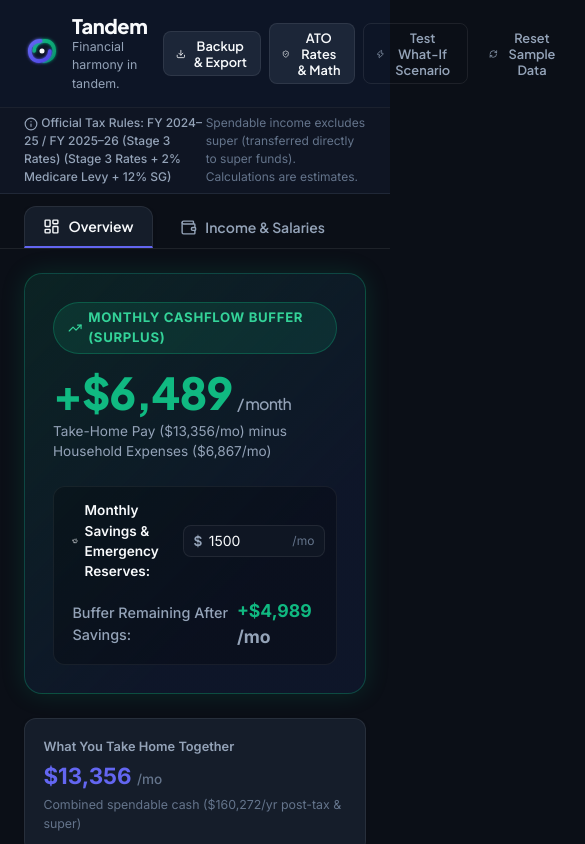
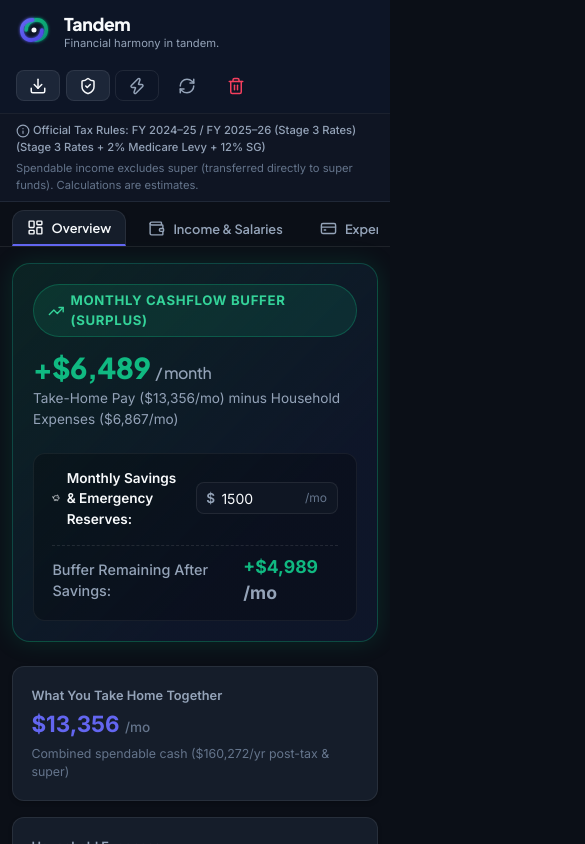
Before and after one commit to ibram-saleeb/household-clarity, a React (Vite) app: page / in a window 390 px wide. Shown: the top 844 px of the page, 585 px wide, since content can reach past the window. Built offline with nearby package versions, Linux system fonts and the light colour scheme.

Commit message:
fix: optimize mobile header layout, icon toolbar and tax banner responsiveness

```diff
--- a/src/components/Header.jsx
+++ b/src/components/Header.jsx
@@ -29,7 +29,7 @@
             title="Backup, export, or restore your household data snapshot"
           >
             <Download className="icon-sm" />
-            <span>Backup & Export</span>
+            <span className="btn-label-desktop">Backup & Export</span>
           </button>
 
           <button
@@ -38,7 +38,7 @@
             title="View ATO tax rates, superannuation rules and math assumptions"
           >
             <ShieldCheck className="icon-sm" />
-            <span>ATO Rates & Math</span>
+            <span className="btn-label-desktop">ATO Rates & Math</span>
           </button>
 
           <button
@@ -47,7 +47,7 @@
             title="Toggle Live What-If Scenario Mode"
           >
             <Zap className="icon-sm" />
-            <span>{scenarioMode ? 'What-If Mode ACTIVE' : 'Test What-If Scenario'}</span>
+            <span className="btn-label-desktop">{scenarioMode ? 'What-If Active' : 'Test What-If'}</span>
           </button>
 
           <button
@@ -56,7 +56,7 @@
             title="Reset inputs to realistic dual-income sample data"
           >
             <RefreshCw className="icon-sm" />
-            <span>Reset Sample Data</span>
+            <span className="btn-label-desktop">Reset</span>
           </button>
 
           <button
--- a/src/index.css
+++ b/src/index.css
@@ -856,3 +856,77 @@
 .inline-icon { vertical-align: middle; }
 .text-right { text-align: right; }
 .font-weight-bold { font-weight: 700; }
+
+/* Responsive Media Queries for Mobile & Tablet */
+@media (max-width: 768px) {
+  .header-container {
+    padding: 0.75rem 1rem;
+    flex-wrap: wrap;
+  }
+
+  .btn-label-desktop {
+    display: none;
+  }
+
+  .header-actions {
+    gap: 0.35rem;
+  }
+
+  .tax-banner {
+    flex-direction: column;
+    align-items: flex-start;
+    gap: 0.25rem;
+    padding: 0.5rem 1rem;
+    font-size: 0.7rem;
+  }
+
+  .hero-hero-number {
+    font-size: 2.1rem;
+  }
+
+  .hero-card {
+    padding: 1.25rem;
+  }
+
+  .hero-savings-bar {
+    flex-direction: column;
+    align-items: stretch;
+  }
+
+  .savings-input-group {
+    justify-content: space-between;
+  }
+
+  .net-after-savings-result {
+    justify-content: space-between;
+    border-top: 1px dashed rgba(255, 255, 255, 0.1);
+    padding-top: 0.5rem;
+  }
+
+  .main-content {
+    padding: 1rem 0.75rem 2rem 0.75rem;
+  }
+
+  .nav-tabs-wrapper {
+    padding: 0.5rem 0.75rem 0 0.75rem;
+  }
+
+  .nav-tab-button {
+    padding: 0.5rem 0.85rem;
+    font-size: 0.8rem;
+  }
+}
+
+@media (max-width: 480px) {
+  .hero-hero-number {
+    font-size: 1.8rem;
+  }
+
+  .app-title {
+    font-size: 1.1rem;
+  }
+
+  .app-subtitle {
+    font-size: 0.7rem;
+  }
+}
```
Also changed, not shown: 1 other file (tests, documents, lock files or other folders).
